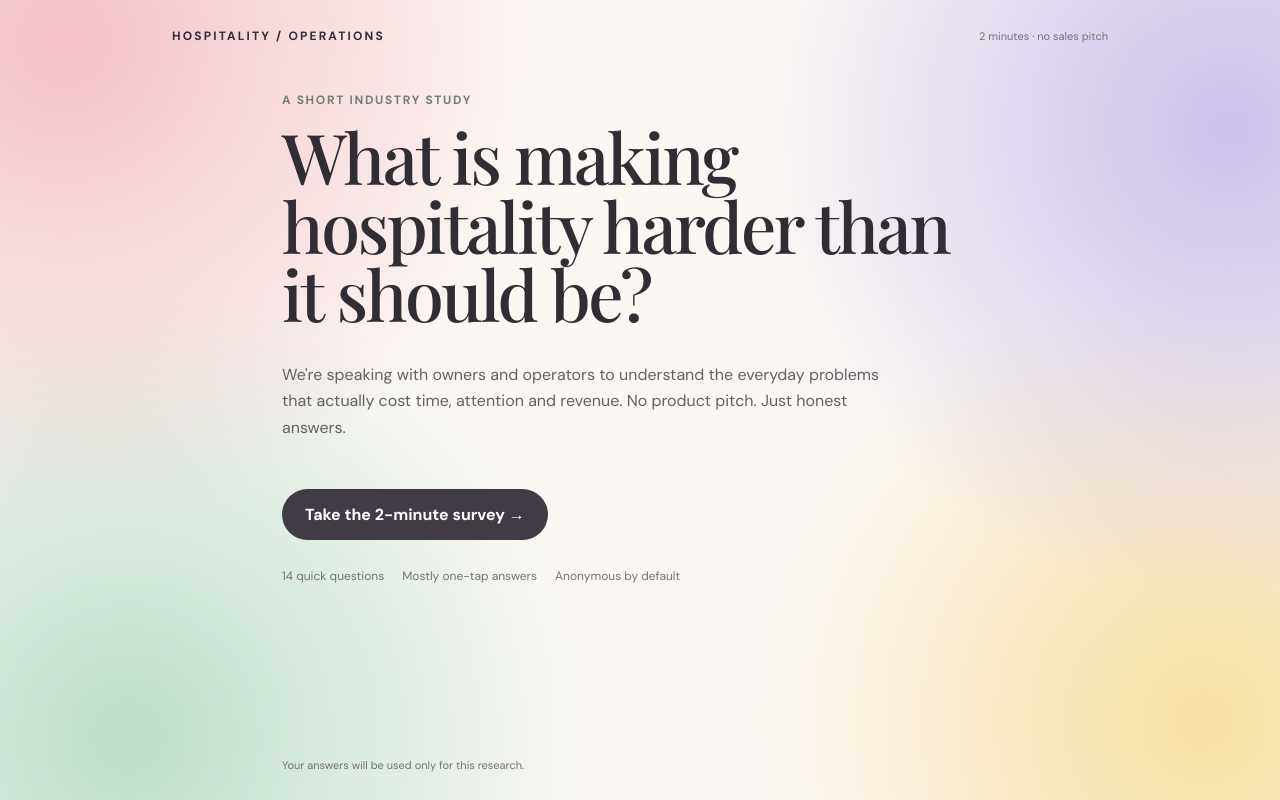
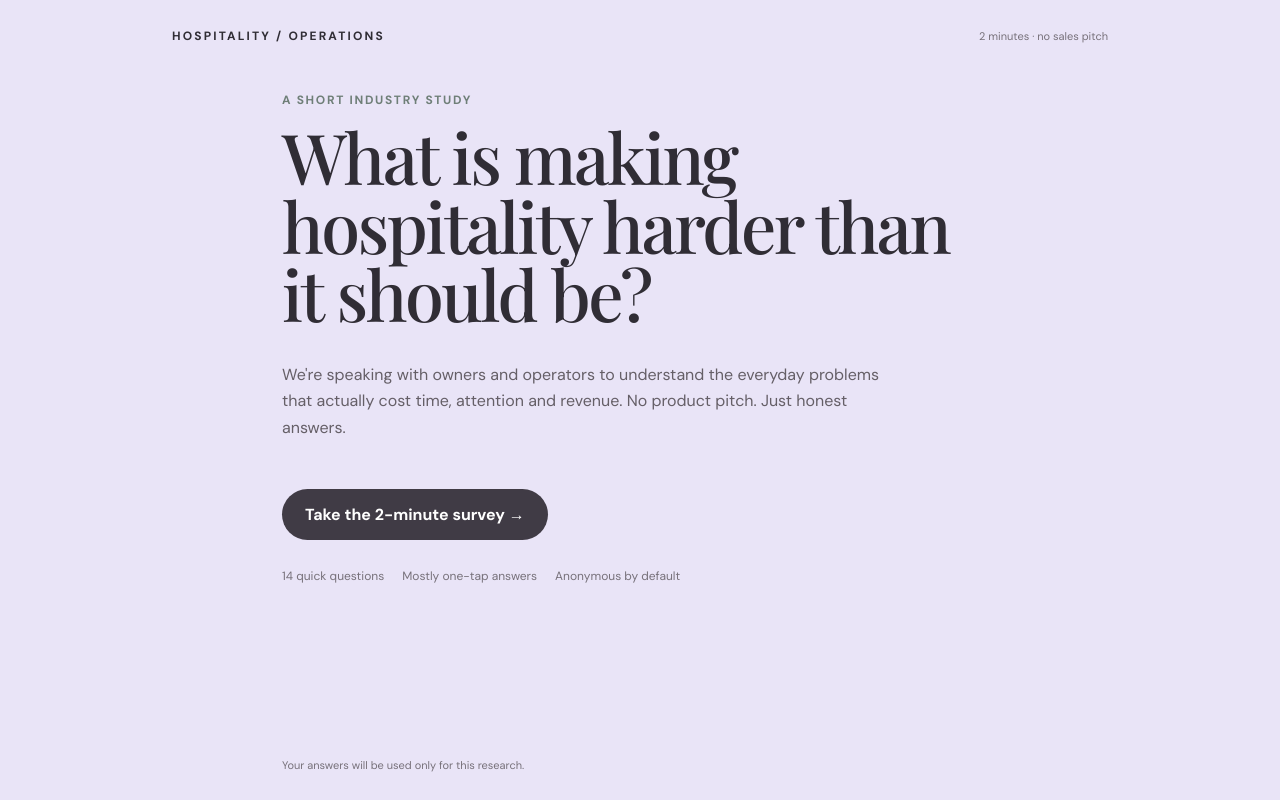
Before and after one commit to mailmenowshree-droid/Survey-, a Next.js app: page / in a window 1280 px wide. Built offline with nearby package versions, Linux system fonts and the light colour scheme.

Commit message:
Use lavender background across survey

```diff
--- a/app/globals.css
+++ b/app/globals.css
@@ -21,12 +21,7 @@ body {
   margin: 0;
   min-height: 100vh;
   color: var(--ink);
-  background:
-    radial-gradient(circle at 5% 5%, rgba(244,190,198,.95), transparent 34%),
-    radial-gradient(circle at 96% 16%, rgba(199,188,235,.92), transparent 34%),
-    radial-gradient(circle at 10% 92%, rgba(181,220,199,.9), transparent 34%),
-    radial-gradient(circle at 94% 90%, rgba(247,220,151,.88), transparent 32%),
-    var(--paper);
+  background: #e9e4f7;
   font-family: "DM Sans", system-ui, sans-serif;
 }
 button, input, textarea { font: inherit; }
```
